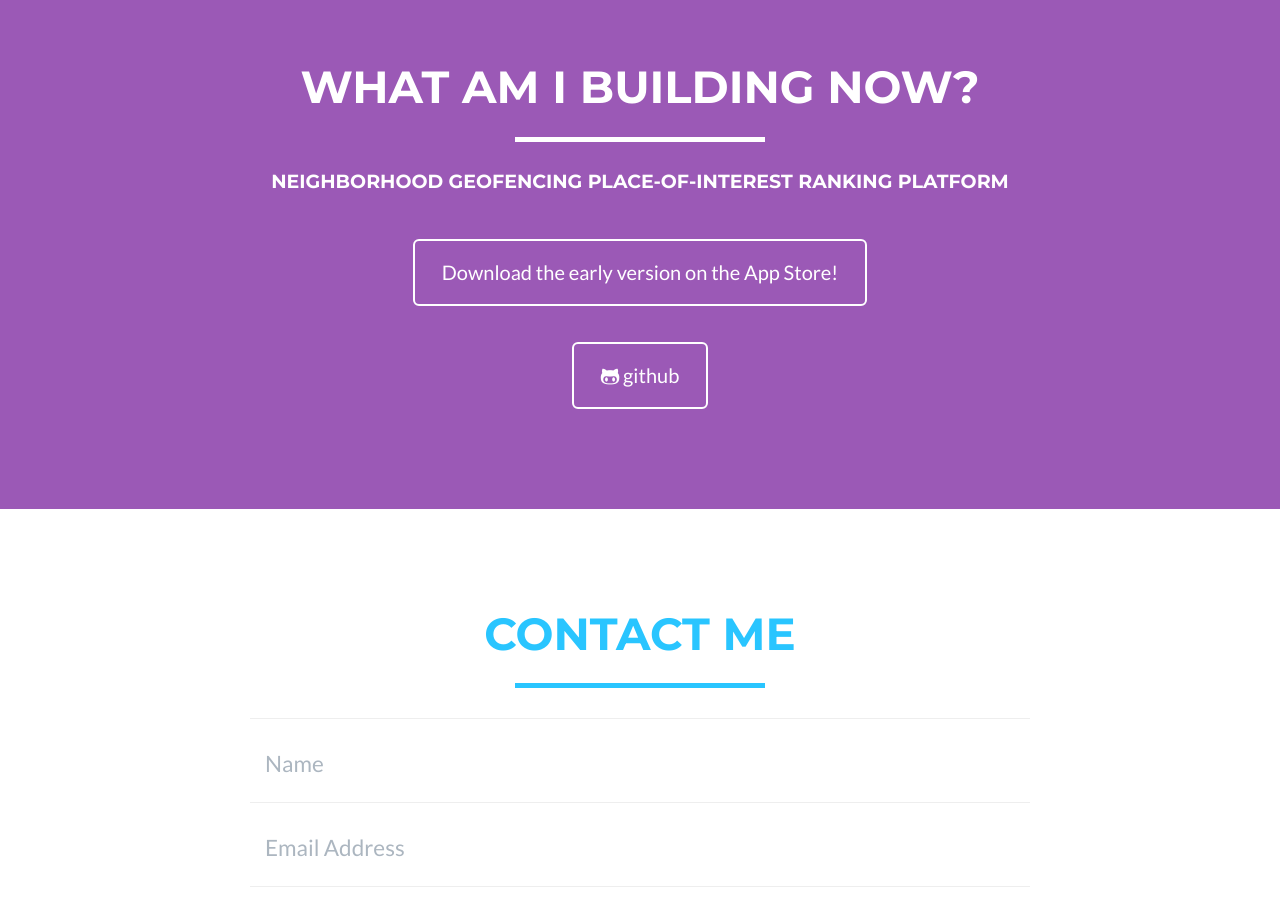
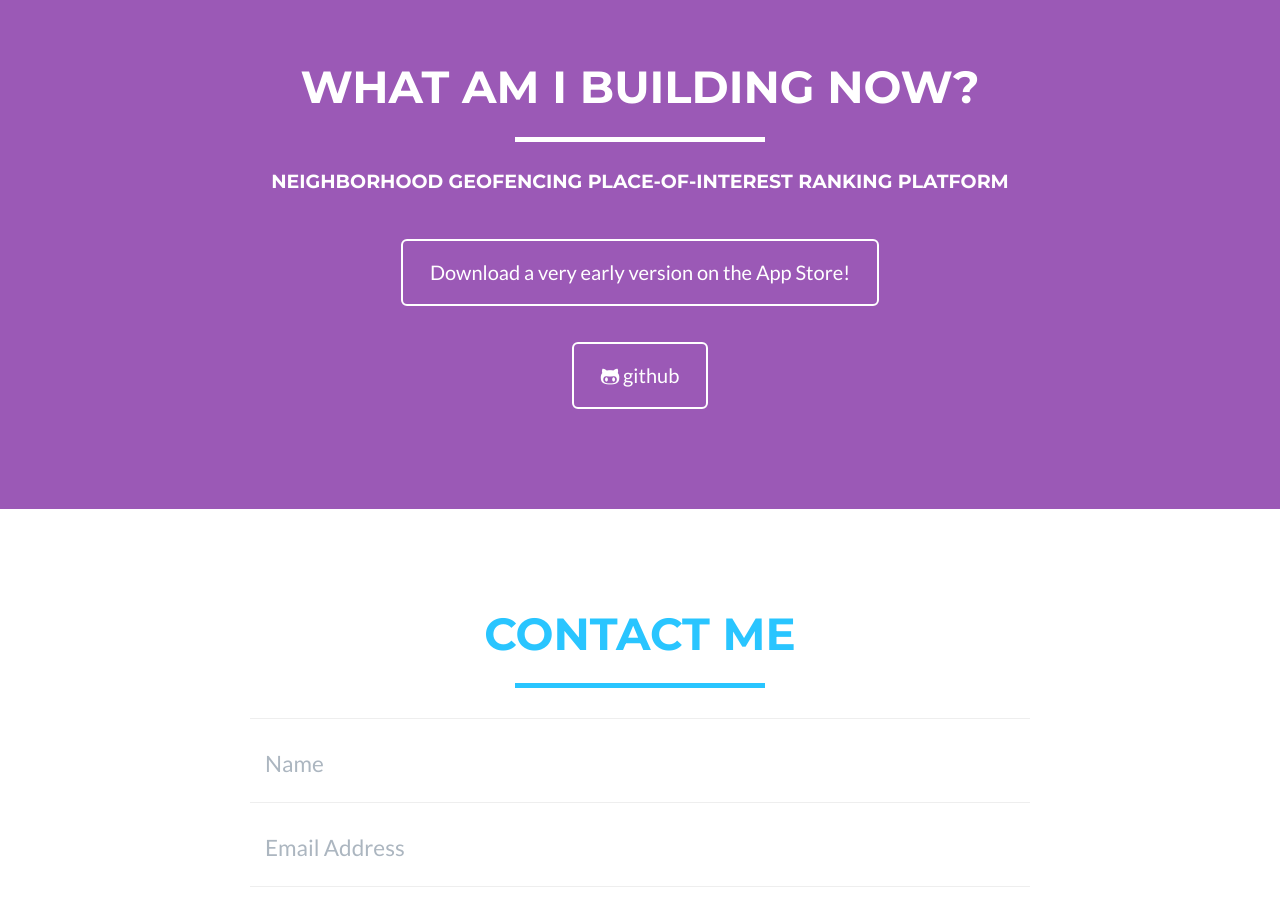
Before and after one commit to andrewcar/andrewcar.github.io, a Jekyll site: the page built from index.html, in a window 1280 px wide and 900 px high, scrolled down 1946 px. Built offline with Jekyll 4.4.1, drawn with Linux system fonts in a browser that asks for light colours.

Commit message:
Update about.html

```diff
--- a/_includes/about.html
+++ b/_includes/about.html
@@ -40,7 +40,7 @@
                 </div>
                 <br>
                      <a href="https://itunes.apple.com/us/app/hoods-neighborhood-map-for/id1064326860?ls=1&mt=8" class="btn btn-lg btn-outline">
-                      <i class"fa fa-cloud-download"></i> Download the early version on the App Store!
+                     Download a very early version on the App Store!
                      </a>
                 <br>
                 <br>
```
